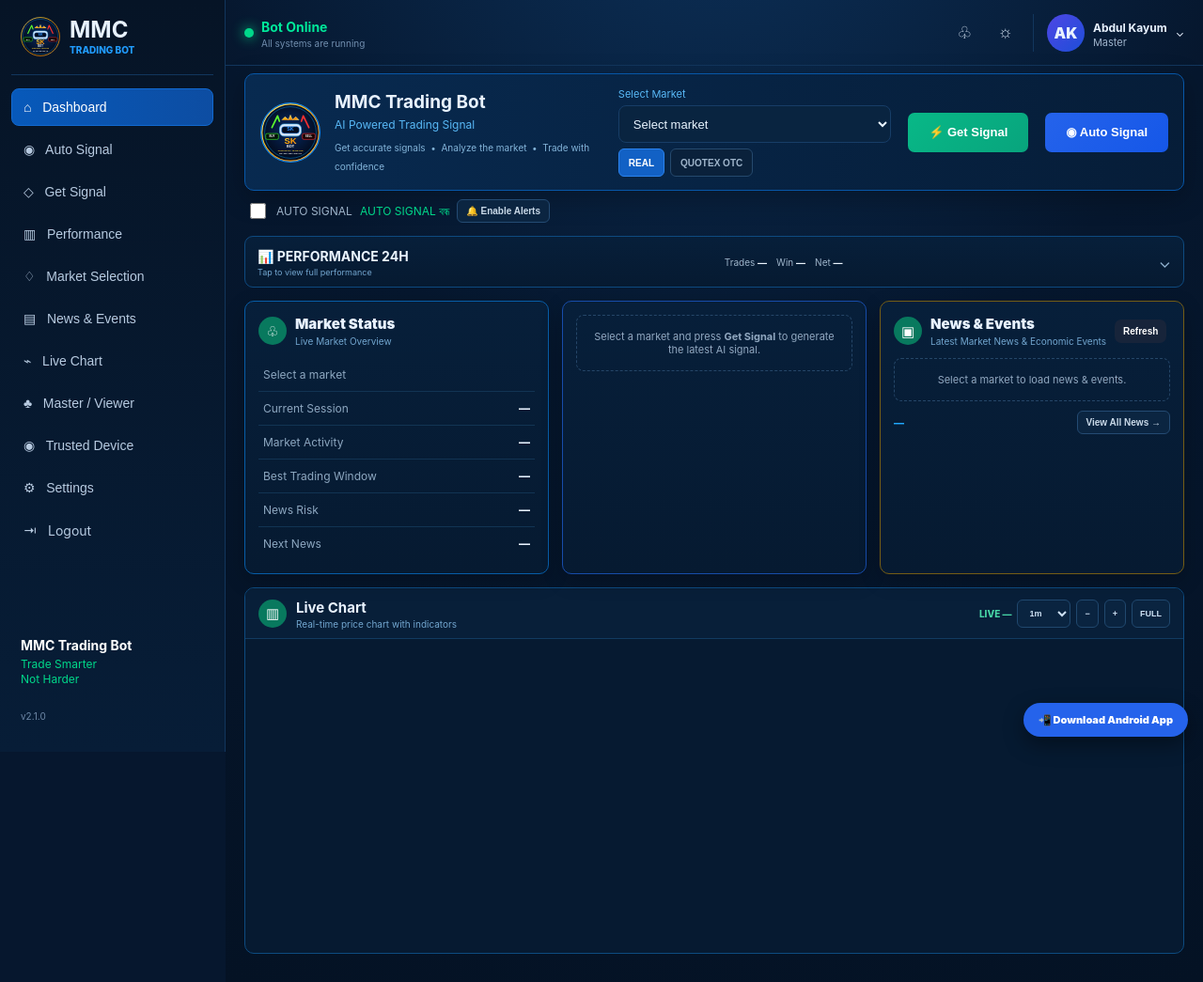
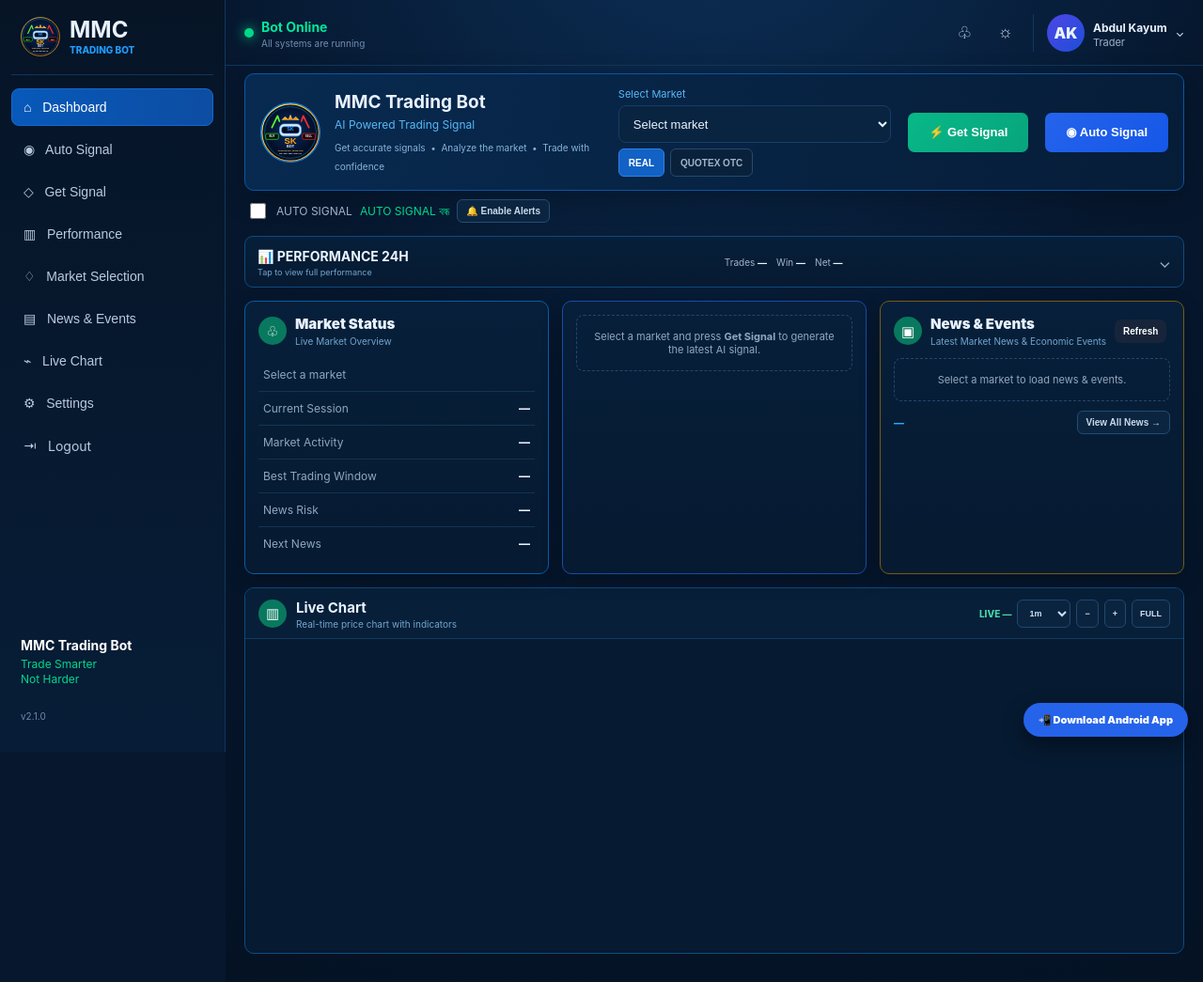
Before and after one commit to Kayum000/mmc-treading-bot, a Flask app: page / in a window 1280 px wide. Shown: the whole page at 94% size. Run offline with Flask 3, Linux system fonts and the light colour scheme; the visitor is signed in with stand-in values (Sample User, id 1); some libraries are stand-ins or nearby versions.

Commit message:
Remove legacy Master and Trusted Device UI

```diff
--- a/web/templates/index.html
+++ b/web/templates/index.html
@@ -28,15 +28,13 @@
     <button data-action="market">♢ &nbsp; Market Selection</button>
     <button data-scroll="news">▤ &nbsp; News & Events</button>
     <button data-scroll="chart">⌁ &nbsp; Live Chart</button>
-    <button data-action="master">♣ &nbsp; Master / Viewer</button>
-    <button data-action="trusted">◉ &nbsp; Trusted Device</button>
     <button data-action="settings">⚙ &nbsp; Settings</button>
     <a href="{{ url_for('logout') }}">⇥ &nbsp; Logout</a>
   </nav>
   <div class="bot-foot"><strong>MMC Trading Bot</strong><em>Trade Smarter<br>Not Harder</em><div class="version">v2.1.0</div></div>
 </aside>
 <main class="main" id="top">
-<header class="topbar"><div style="display:flex;align-items:center;gap:12px"><button class="mobile-menu" id="menu">☰</button><div class="online"><span class="dot"></span><div><b>Bot Online</b><small>All systems are running</small></div></div></div><div class="top-actions"><button class="desktop-only" id="notify-btn" title="Notifications">♧</button><button class="desktop-only" id="theme-btn" title="Theme">☼</button><div class="avatar"><span class="initials">AK</span><div><b style="font-size:12px">Abdul Kayum</b><small>Master</small></div><span class="desktop-only" style="background:none;width:auto;height:auto;font-size:12px">⌄</span></div></div></header>
+<header class="topbar"><div style="display:flex;align-items:center;gap:12px"><button class="mobile-menu" id="menu">☰</button><div class="online"><span class="dot"></span><div><b>Bot Online</b><small>All systems are running</small></div></div></div><div class="top-actions"><button class="desktop-only" id="notify-btn" title="Notifications">♧</button><button class="desktop-only" id="theme-btn" title="Theme">☼</button><div class="avatar"><span class="initials">AK</span><div><b style="font-size:12px">Abdul Kayum</b><small>Trader</small></div><span class="desktop-only" style="background:none;width:auto;height:auto;font-size:12px">⌄</span></div></div></header>
 <div class="content">
 <section class="hero" id="signal-section">
   <div class="hero-copy"><img class="bot-icon" src="{{ url_for('static',filename='sk_bot_logo.svg') }}" alt="MMC"><div><h1>MMC Trading Bot</h1><p>AI Powered Trading Signal</p><small>Get accurate signals &nbsp;•&nbsp; Analyze the market &nbsp;•&nbsp; Trade with confidence</small></div></div>
@@ -87,8 +85,7 @@ async function loadNews(){if(!state.pair){$('news-items').innerHTML='<div class=
 $('news-refresh').onclick=loadNews;$('news-more').onclick=()=>modalOpen('News & Events',state.news.length?state.news.map(e=>`${e.title||e.name||'Event'} — ${e.description||e.impact||''}`).join('\n'):'No scheduled news for this market.');
 async function loadPerformance(){try{const r=await fetch('/performance',{credentials:'same-origin',cache:'no-store'});const d=await r.json();if(!r.ok||d.ok===false)throw Error(d.error||'Performance unavailable');$('perf-total').textContent=d.total??0;$('perf-rate').textContent=`${d.accuracy??0}%`;const h=d.history||[];let profit=0,loss=0;h.forEach(x=>{const n=Number(x.profit??x.pnl??0);if(Number.isFinite(n)){if(n>=0)profit+=n;else loss+=Math.abs(n)}});$('perf-profit').textContent=`$${profit.toFixed(2)}`;$('perf-loss').textContent=`$${loss.toFixed(2)}`;$('perf-net').textContent=`$${(profit-loss).toFixed(2)}`;$('perf-history').innerHTML=h.length?h.map(x=>`<div class="perf-row"><b>${esc(x.pair)}</b><span class="${String(x.signal).toUpperCase()==='BUY'?'win':'loss-text'}">${esc(x.signal)}</span><span>${esc(String(x.signal_time_utc||'').replace('T',' ').slice(0,19))}</span><span>${esc(x.result)}</span><span>${x.entry_price==null?'—':esc(x.entry_price)}</span></div>`).join(''):'<div class="empty">No confirmed results in the last 24 hours.</div>'}catch(e){$('perf-total').textContent='—';$('perf-rate').textContent='—';$('perf-history').innerHTML=`<div class="empty">${esc(e.message)}</div>`}}
 $('perf-refresh').onclick=loadPerformance;$('perf-toggle').onclick=()=>{$('perf-history').classList.toggle('open');if($('perf-history').classList.contains('open'))loadPerformance()};
-async function adminAction(kind){try{if(kind==='master'){const r=await fetch('/master/status',{credentials:'same-origin',cache:'no-store'});const d=await r.json();modalOpen('Master / Viewer',JSON.stringify(d,null,2))}else if(kind==='trusted'){const r=await fetch('/master/trusted/status',{method:'POST',credentials:'same-origin',cache:'no-store'});const d=await r.json();modalOpen('Trusted Device',JSON.stringify(d,null,2))}else modalOpen('Settings','Dashboard settings are kept in this browser. Use the controls below to customize the display.',`<label class="setting-row">Compact sidebar <input type="checkbox" id="compact-setting"></label><label class="setting-row">Auto refresh news <input type="checkbox" id="news-setting"></label>`)}catch(e){toast(e.message)}}
-document.querySelectorAll('.nav button').forEach(b=>b.onclick=()=>{const a=b.dataset.action,s=b.dataset.scroll;if(a==='auto'){$('auto-toggle').click();$('signal-section').scrollIntoView({behavior:'smooth'})}else if(a==='signal'){$('signal-section').scrollIntoView({behavior:'smooth'});$('get-signal').focus()}else if(a==='market'){$('pair').focus();$('signal-section').scrollIntoView({behavior:'smooth'})}else if(a)adminAction(a);else if(s)$(s)?.scrollIntoView({behavior:'smooth'});$('sidebar').classList.remove('open');document.querySelectorAll('.nav button').forEach(x=>x.classList.remove('active'));b.classList.add('active')});
+document.querySelectorAll('.nav button').forEach(b=>b.onclick=()=>{const a=b.dataset.action,s=b.dataset.scroll;if(a==='auto'){$('auto-toggle').click();$('signal-section').scrollIntoView({behavior:'smooth'})}else if(a==='signal'){$('signal-section').scrollIntoView({behavior:'smooth'});$('get-signal').focus()}else if(a==='market'){$('pair').focus();$('signal-section').scrollIntoView({behavior:'smooth'})}else if(a==='settings')modalOpen('Settings','Dashboard settings are kept in this browser. Use the controls below to customize the display.',`<label class="setting-row">Compact sidebar <input type="checkbox" id="compact-setting"></label><label class="setting-row">Auto refresh news <input type="checkbox" id="news-setting"></label>`);else if(s)$(s)?.scrollIntoView({behavior:'smooth'});$('sidebar').classList.remove('open');document.querySelectorAll('.nav button').forEach(x=>x.classList.remove('active'));b.classList.add('active')});
 $('notify-btn').onclick=()=>modalOpen('Notifications','No new critical notifications. Signal alerts can be enabled with the 🔔 Enable Alerts button.');$('theme-btn').onclick=()=>toast('MMC dark dashboard is optimized for trading visibility');
 function updateChartSelection(){window.dispatchEvent(new Event('mmc-market-changed'))}
 window.addEventListener('load',()=>{activeMode(state.mode||'real');setMode(state.mode||'real');if(state.pair)pair.value=state.pair;updateStatus();loadNews();loadPerformance();bindResult()});
```
